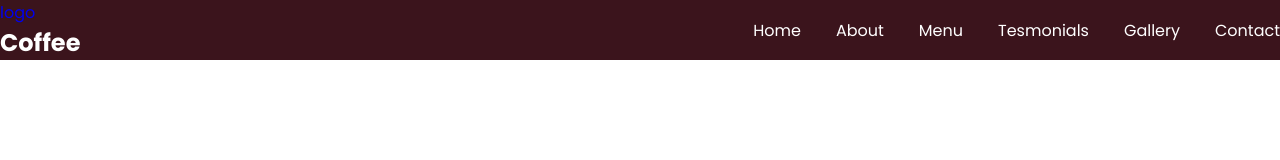
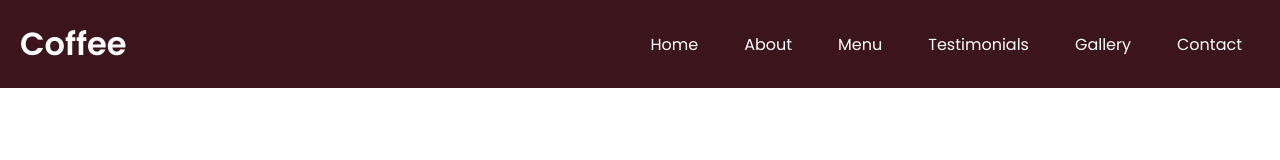
Before and after one commit to nsamedaisy/Coffee-Website, a plain HTML site: page index.html in a window 1280 px wide. Drawn offline with Linux system fonts and the light colour scheme.

Commit message:
navbar in process

```diff
--- a/assets/css/style.css
+++ b/assets/css/style.css
@@ -57,6 +57,13 @@ button {
 img {
 	width: 100%;
 }
+
+.section-content {
+	margin: 0 auto;
+	padding: 0 20px;
+	max-width: var(--site-max-width);
+}
+
  /* Navbar styling */
 header {
 background: var(--primary-color);
@@ -64,19 +71,31 @@ background: var(--primary-color);
 
 header .navbar {
 	display: flex;
+	padding: 20px;
 	align-items: center;
 	justify-content: space-between;
 }
 
 .navbar .nav-logo .logo-text {
 	color: var(--white-color);
+	font-size: var(--font-size-xl);
+	font-weight: var(--font-weight-semibold);
 }
 
 .navbar .nav-menu {
 	display: flex;
-	gap: 35px;
+	gap: 10px;
 }
 
 .navbar .nav-menu .nav-link {
+	padding: 10px 18px;
 	color: var(--white-color);
+  font-size: var(--border-radius-n);
+  border-radius: var(--border-radius-m);
+  transition: 0.3s ease;
 }
+
+.navbar .nav-menu .nav-link:hover {
+	background: var(--secondary-color);
+	color: var(--primary-color);
+}
--- a/index.html
+++ b/index.html
@@ -8,15 +8,15 @@
 </head>
 <body>
     <header>
-        <nav class="navbar">
-            <a href="#" class="nav-logo">logo
+        <nav class="navbar section-content">
+            <a href="#" class="nav-logo">
                 <h2 class="logo-text">Coffee</h2>
             </a>
             <ul class="nav-menu">
                 <li class="nav-item"><a href="#" class="nav-link">Home</a></li>
                 <li class="nav-item"><a href="#" class="nav-link">About</a></li>
                 <li class="nav-item"><a href="#" class="nav-link">Menu</a></li>
-                <li class="nav-item"><a href="#" class="nav-link">Tesmonials</a></li>
+                <li class="nav-item"><a href="#" class="nav-link">Testimonials</a></li>
                 <li class="nav-item"><a href="#" class="nav-link">Gallery</a></li>
                 <li class="nav-item"><a href="#" class="nav-link">Contact</a></li>
             </ul>
```
